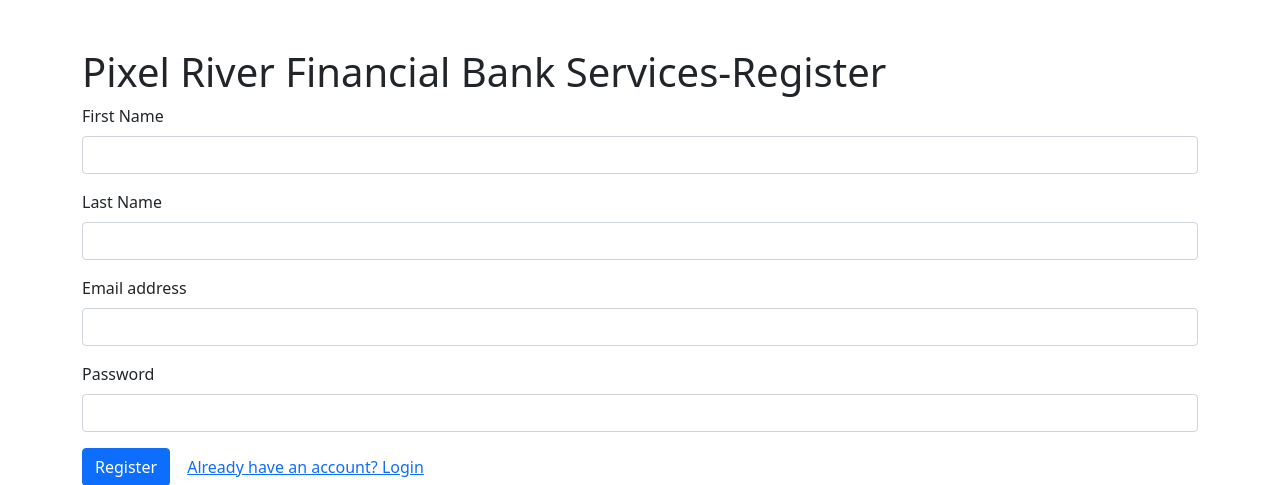
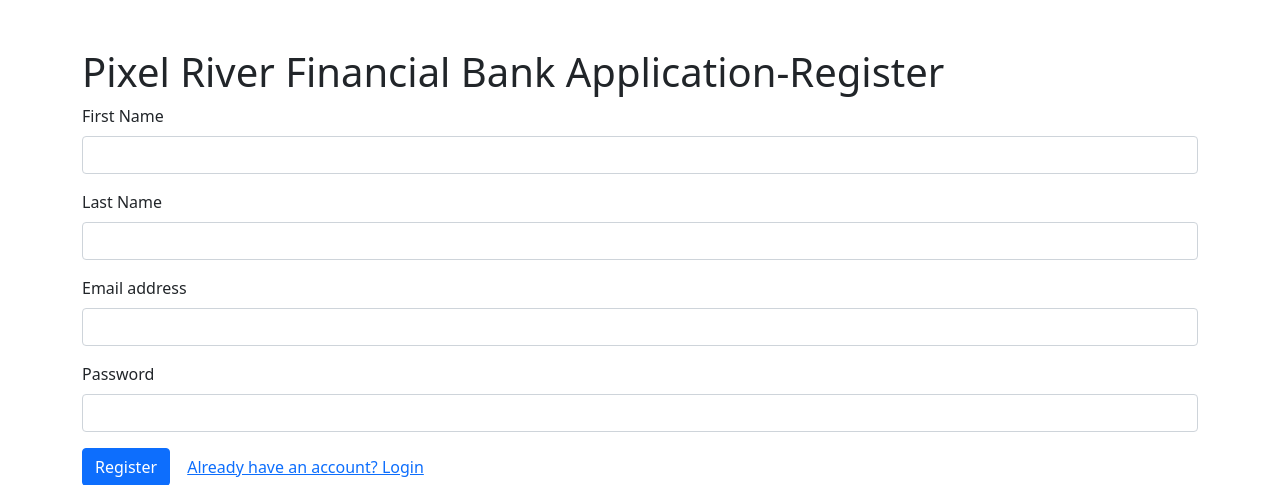
Before and after one commit to arshnoorpreet/module6, a Flask app: page /api/register in a window 1280 px wide. Shown: the top 485 px of the page. Run offline with Flask 2, Linux system fonts and the light colour scheme; some libraries are stand-ins or nearby versions.

Commit message:
modified the title for the application

```diff
--- a/backend/templates/dashboard.html
+++ b/backend/templates/dashboard.html
@@ -3,11 +3,11 @@
 <html lang="en">
 <head>
   <meta charset="UTF-8">
-  <title>Pixel River Financial Bank Services</title>
+  <title>Pixel River Financial Bank Application</title>
   <link rel="stylesheet" href="https://cdn.jsdelivr.net/npm/bootstrap@5.0.2/dist/css/bootstrap.min.css">
 </head>
 <body class="container mt-5">
-  <h1>Welcome, Arshnoorpreet Kaur, to Pixel River Financial Bank Services, Your Montly transaction Report Available as well</h1>
+  <h1>Welcome, Arshnoorpreet Kaur, to Pixel River Financial Bank Application, Your Montly transaction Report Available as well</h1>
   <p>Account Balance: ${{ '%.2f'|format(user.balance) }}</p>
   {% with messages = get_flashed_messages(with_categories=true) %}
     {% if messages %}
--- a/backend/templates/login.html
+++ b/backend/templates/login.html
@@ -3,11 +3,11 @@
 <html lang="en">
 <head>
   <meta charset="UTF-8">
-  <title>Pixel River Financial Bank Services-Login</title>
+  <title>Pixel River Financial Bank Application</title>
   <link rel="stylesheet" href="https://cdn.jsdelivr.net/npm/bootstrap@5.0.2/dist/css/bootstrap.min.css">
 </head>
 <body class="container mt-5">
-  <h1>Pixel River Financial Bank Services-Login</h1>
+  <h1>Pixel River Financial Bank Application-Login</h1>
   {% with messages = get_flashed_messages(with_categories=true) %}
     {% if messages %}
       {% for category, message in messages %}
--- a/backend/templates/register.html
+++ b/backend/templates/register.html
@@ -3,11 +3,11 @@
 <html lang="en">
 <head>
   <meta charset="UTF-8">
-  <title>Pixel River Financial Bank Services-Register</title>
+  <title>Pixel River Financial Bank Application</title>
   <link rel="stylesheet" href="https://cdn.jsdelivr.net/npm/bootstrap@5.0.2/dist/css/bootstrap.min.css">
 </head>
 <body class="container mt-5">
-  <h1>Pixel River Financial Bank Services-Register</h1>
+  <h1>Pixel River Financial Bank Application-Register</h1>
   {% with messages = get_flashed_messages(with_categories=true) %}
     {% if messages %}
       {% for category, message in messages %}
```
